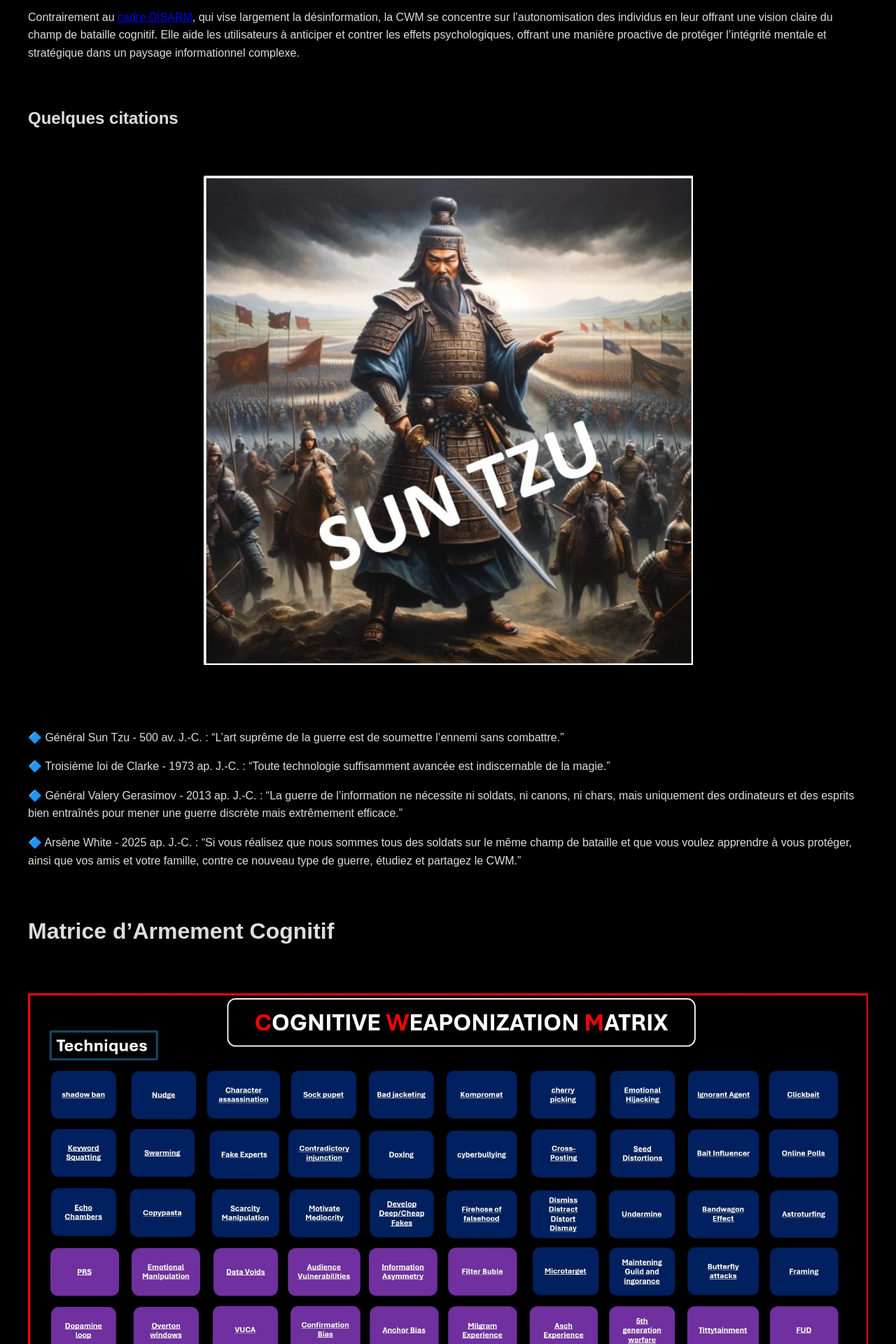
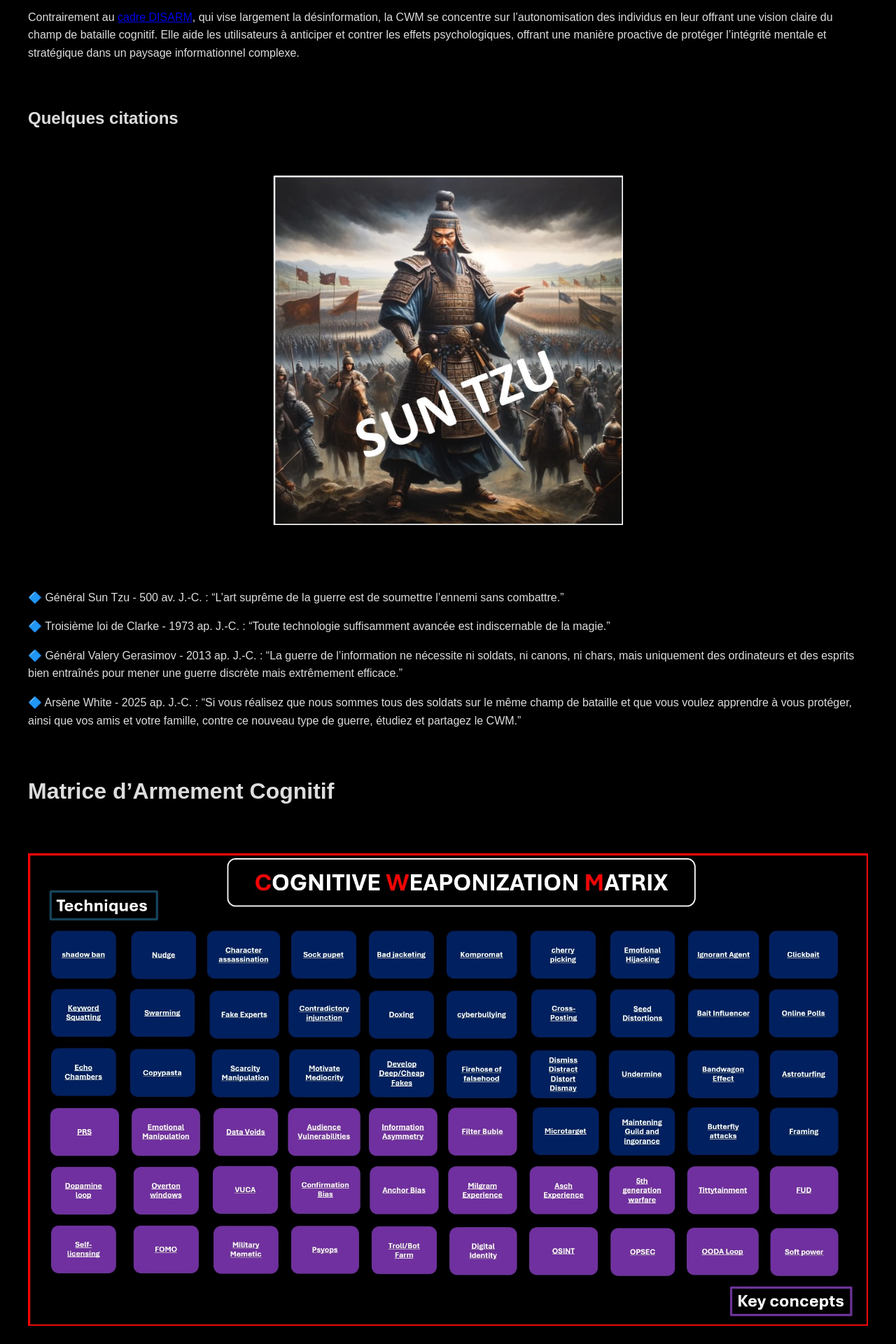
Before and after one commit to Anadema/Cognitive-Weaponization-Matrix, a Jekyll site: the page built from Lisez_moi.md, in a window 1280 px wide. Shown: the part 3938-5858 px from the top of the page at 70% size. Built offline with Jekyll 4.4.1, drawn with Linux system fonts in a browser that asks for light colours.

Commit message:
Update Lisez_moi.md

```diff
--- a/Lisez_moi.md
+++ b/Lisez_moi.md
@@ -44,7 +44,7 @@
 <br>
 
 <p align="center">
-  <img max-width="1000" height="100%" src="./Image/5g.jpg"><br>
+  <img max-width="800" height="100%" src="./Image/5g.jpg"><br>
 </p>
 
 
@@ -68,7 +68,7 @@
 <br>
 
 <p align="center">
-  <img max-width="1000" height="100%" src="./Documents/Cognitive_bias_codex_en.svg.png"><br>
+  <img max-width="800" height="100%" src="./Documents/Cognitive_bias_codex_en.svg.png"><br>
   <a href="https://fr.wikipedia.org/wiki/Biais_cognitif">Biais Cognitifs</a>
 </p>
 
@@ -87,7 +87,7 @@
 <br>
 
 <p align="center">
-  <img width="700" height="100%" src="./Image/st.jpg">
+  <img width="500" height="100%" src="./Image/st.jpg">
 </p>
 <br><br>
 
@@ -192,7 +192,7 @@
 Ces méthodes, adaptées à la guerre cognitive de masse, peuvent être amplifiées avec les réseaux sociaux, la désinformation et la propagande numérique. L'objectif est d'influencer les perceptions et comportements d’une population, en utilisant des stratégies de confusion, dépendance et contrôle de l’information pour soumettre les esprits à grande échelle.<br><br>
 
 <p align="center">
-  <img width="100%" height="1200" src="./Documents/biderman.jpg"><br><br>
+  <img width="300" height="1200" src="./Documents/biderman.jpg"><br><br>
   <i><b></b>Biderman’s Chart of Coercion, tiré de humanrights.ucdavis.edu,<br></b>Guantánamo Testimonials Project</i>
 </p>
 <br>
```
